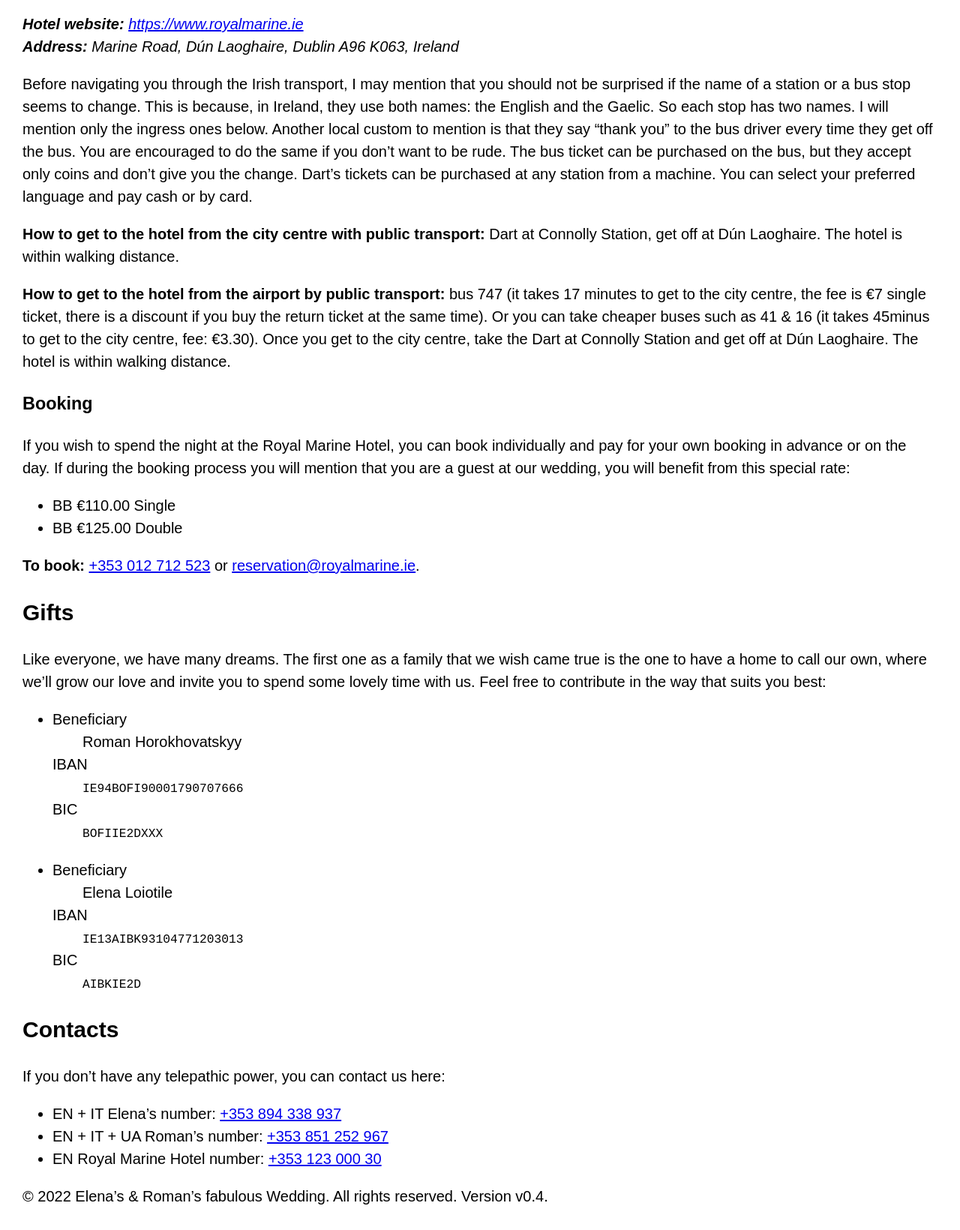
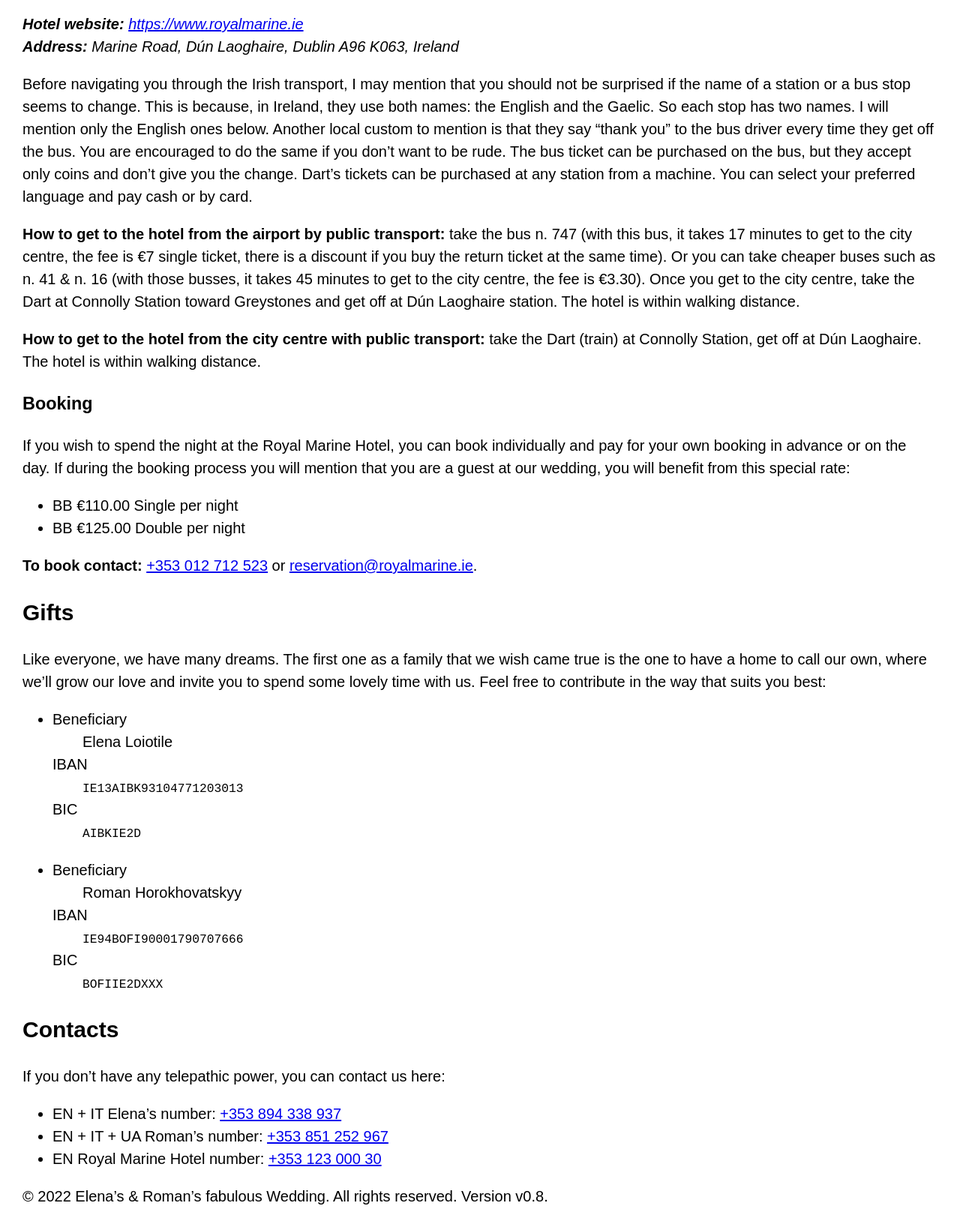
Before and after one commit to h0r0m4n/wedding, an Eleventy site: page src/en/index.njk in a window 1280 px wide. Shown: the part 864-2504 px from the top of the page at 75% size. Built offline with nearby package versions, Linux system fonts and the light colour scheme; Eleventy itself is replaced by a stand-in of ours; files that its build step writes are made by us from their sources; what outdent would draw is missing.

Commit message:
Updated the main page

```diff
--- a/src/_data/site.json
+++ b/src/_data/site.json
@@ -15,5 +15,5 @@
         "en": "Version",
         "it": "Versione"
     },
-    "version": "0.4"
+    "version": "0.8"
 }
--- a/src/en/index.njk
+++ b/src/en/index.njk
@@ -22,16 +22,16 @@ layout: layouts/page
         <b>Hotel website:</b> <a href="https://www.royalmarine.ie" rel="noopener noreferrer nofollow" target="_blank">https://www.royalmarine.ie</a>
         <br><b>Address:</b> Marine Road, Dún Laoghaire, Dublin A96 K063, Ireland
     </address>
-    <p>Before navigating you through the Irish transport, I may mention that you should not be surprised if the name of a station or a bus stop seems to change. This is because, in Ireland, they use both names: the English and the Gaelic. So each stop has two names. I will mention only the ingress ones below. Another local custom to mention is that they say “thank you” to the bus driver every time they get off the bus. You are encouraged to do the same if you don’t want to be rude. The bus ticket can be purchased on the bus, but they accept only coins and don’t give you the change. Dart’s tickets can be purchased at any station from a machine. You can select your preferred language and pay cash or by card.</p>
-    <p><b>How to get to the hotel from the city centre with public transport:</b> Dart at Connolly Station, get off at Dún Laoghaire. The hotel is within walking distance.</p>
-    <p><b>How to get to the hotel from the airport by public transport:</b> bus 747 (it takes 17 minutes to get to the city centre, the fee is €7 single ticket, there is a discount if you buy the return ticket at the same time). Or you can take cheaper buses such as 41 & 16 (it takes 45minus to get to the city centre, fee: €3.30). Once you get to the city centre, take the Dart at Connolly Station and get off at Dún Laoghaire. The hotel is within walking distance.</p>
+    <p>Before navigating you through the Irish transport, I may mention that you should not be surprised if the name of a station or a bus stop seems to change. This is because, in Ireland, they use both names: the English and the Gaelic. So each stop has two names. I will mention only the English ones below. Another local custom to mention is that they say “thank you” to the bus driver every time they get off the bus. You are encouraged to do the same if you don’t want to be rude. The bus ticket can be purchased on the bus, but they accept only coins and don’t give you the change. Dart’s tickets can be purchased at any station from a machine. You can select your preferred language and pay cash or by card.</p>
+    <p><b>How to get to the hotel from the airport by public transport:</b> take the bus n. 747 (with this bus, it takes 17 minutes to get to the city centre, the fee is €7 single ticket, there is a discount if you buy the return ticket at the same time). Or you can take cheaper buses such as n. 41 & n. 16 (with those busses, it takes 45 minutes to get to the city centre, the fee is €3.30). Once you get to the city centre, take the Dart at Connolly Station toward Greystones and get off at Dún Laoghaire station. The hotel is within walking distance.</p>
+    <p><b>How to get to the hotel from the city centre with public transport:</b> take the Dart (train) at Connolly Station, get off at Dún Laoghaire. The hotel is within walking distance.</p>
     <h3>Booking</h3>
     <p>If you wish to spend the night at the Royal Marine Hotel, you can book individually and pay for your own booking in advance or on the day. If during the booking process you will mention that you are a guest at our wedding, you will benefit from this special rate:</p>
     <ul>
-        <li>BB €110.00 Single</li>
-        <li>BB €125.00 Double</li>
+        <li>BB €110.00 Single per night</li>
+        <li>BB €125.00 Double per night</li>
     </ul>
-    <p><b>To book:</b> <a href="tel:+353012712523">+353 012 712 523</a> or <a href="mailto:reservation@royalmarine.ie">reservation@royalmarine.ie</a>.</p>
+    <p><b>To book contact:</b> <a href="tel:+353012712523">+353 012 712 523</a> or <a href="mailto:reservation@royalmarine.ie">reservation@royalmarine.ie</a>.</p>
 </section>
 
 <section id="gifts">
@@ -41,20 +41,21 @@ layout: layouts/page
         <li>
             <dl>
                 <dt>Beneficiary</dt>
+                <dd>Elena Loiotile</dd>
+                <dt>IBAN</dt>
+                <dd><code>IE13AIBK93104771203013</code></dd>
+                <dt>BIC</dt>
+                <dd><code>AIBKIE2D</code></dd>
+            </dl>
+        </li>
+        <li>
+            <dl>
+                <dt>Beneficiary</dt>
                 <dd>Roman Horokhovatskyy</dd>
                 <dt>IBAN</dt>
                 <dd><code>IE94BOFI90001790707666</code></dd>
                 <dt>BIC</dt>
                 <dd><code>BOFIIE2DXXX</code></dd>
-            </dl>
-        <li>
-            <dl>
-                <dt>Beneficiary</dt>
-                <dd>Elena Loiotile</dd>
-                <dt>IBAN</dt>
-                <dd><code>IE13AIBK93104771203013</code></dd>
-                <dt>BIC</dt>
-                <dd><code>AIBKIE2D</code></dd>
             </dl>
         </li>
     </ul>
```
Also changed, not shown: src/it/index.njk (+15 -14 lines).
